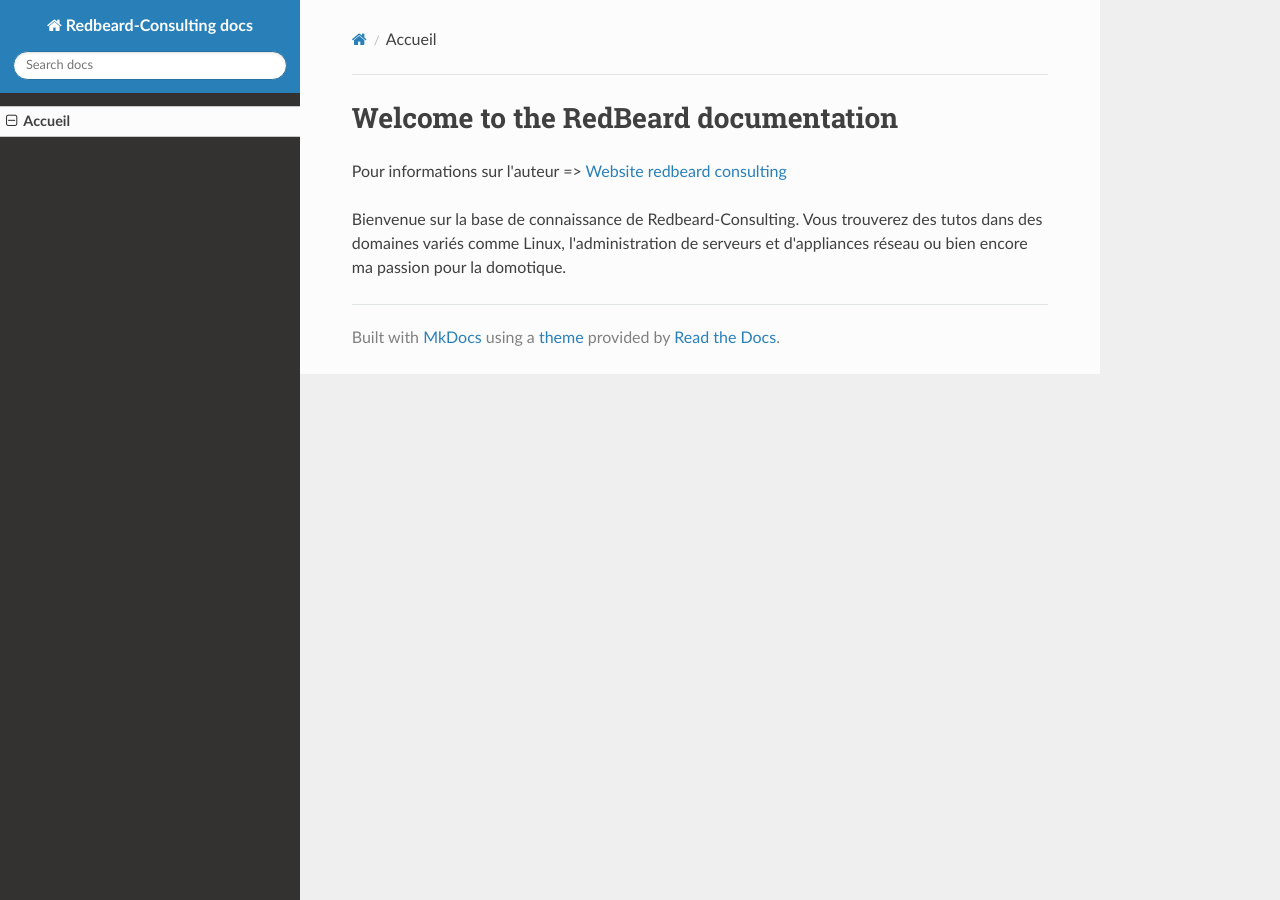
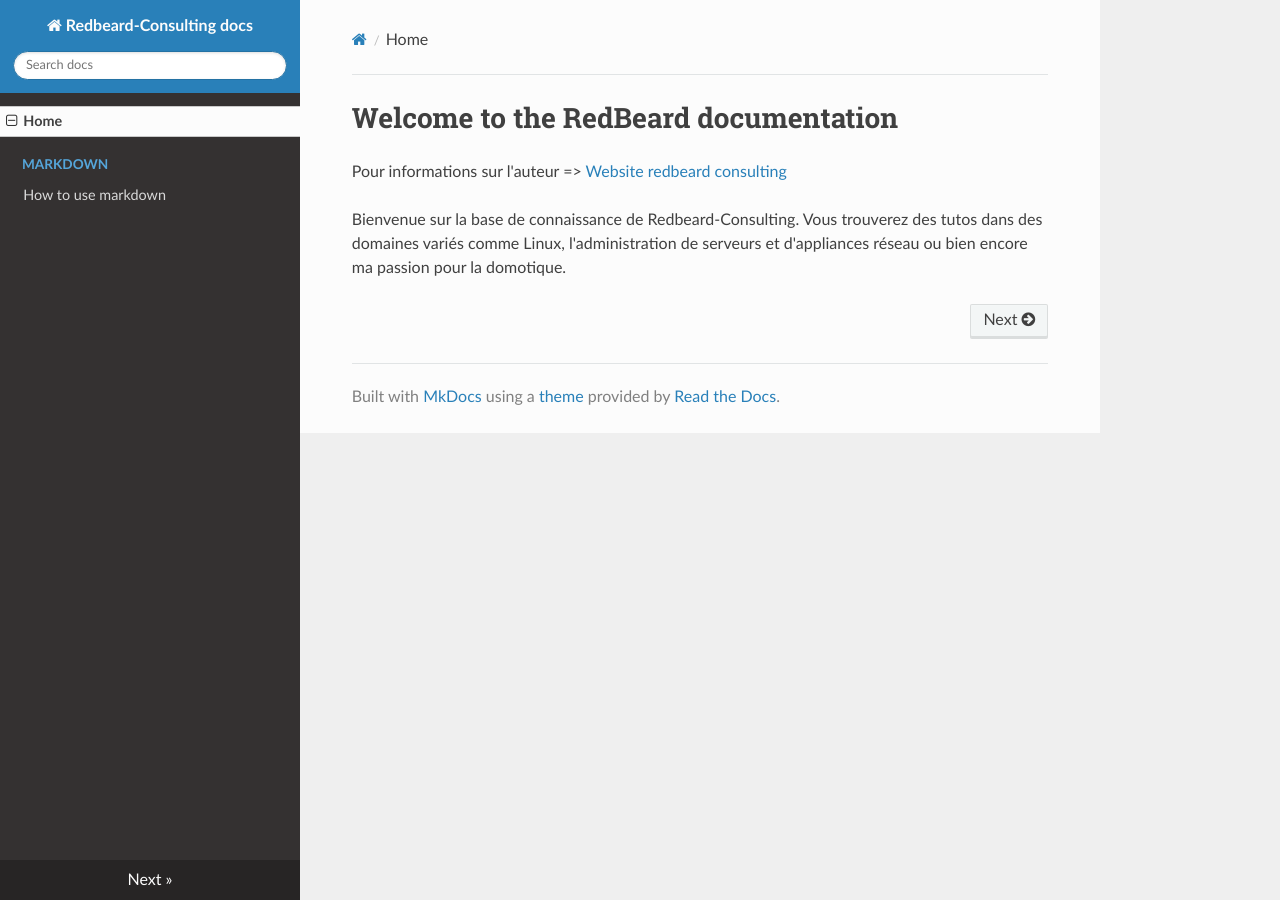
Before and after one commit to redbeard28/docset, an MkDocs documentation site: the page built from docs/index.md, in a window 1280 px wide. Built offline with MkDocs 1.6.1, drawn with Linux system fonts in a browser that asks for light colours; nearby versions of some CDN libraries; old or Windows-style settings are respelled for this version of MkDocs.

Commit message:
pages error

```diff
--- a/mkdocs.yml
+++ b/mkdocs.yml
@@ -5,6 +5,6 @@ site_autor: Jérémie CUADRADO
 site_favicon: images/favicon.ico
 
 pages:
-- ['index.md', 'Accueil']
-
+  - ['index.md', 'Home']
+  - ['howto/mkdocs/utilisation_markdown.md', 'Markdown', 'How to use markdown']
 theme: readthedocs
```
